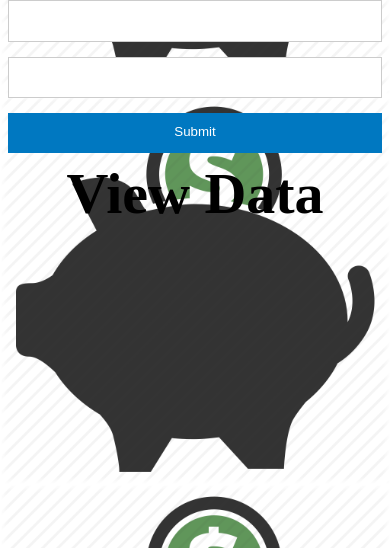
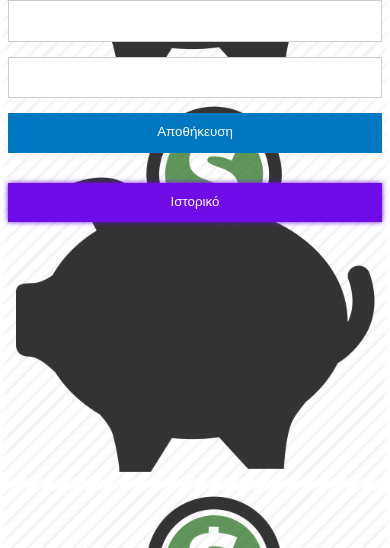
Before and after one commit to isofianos/lethiotakis, a plain HTML site: page www/index.html in a window 390 px wide. Shown: the part 296-844 px from the top of the page. Drawn offline with Linux system fonts and the light colour scheme; some packages are replaced by stand-ins of ours.

Commit message:
changes in UI

```diff
--- a/www/css/form.css
+++ b/www/css/form.css
@@ -54,9 +54,16 @@
     border: 1px solid #0078C1;
     text-align: center;
 }
+#details
+{
+    box-shadow: 0 0 5px #6F0CE8;
+    padding: 3%;
+    border: 1px solid #6F0CE8;
+    text-align: center;
+}
 
 .form-style-6 input[type="submit"],
-.form-style-6 input[type="button"]{
+.form-style-6 input[type="button"] {
     box-sizing: border-box;
     -webkit-box-sizing: border-box;
     -moz-box-sizing: border-box;
@@ -70,7 +77,25 @@
     color: #fff;
     text-align: center;
 }
+#details {
+    box-sizing: border-box;
+    -webkit-box-sizing: border-box;
+    -moz-box-sizing: border-box;
+    width: 100%;
+    padding: 3%;
+    background: #6F0CE8;
+    border-bottom: 2px solid #6F0CE8;
+    border-top-style: none;
+    border-right-style: none;
+    border-left-style: none;
+    color: #fff;
+    text-align: center;
+    background: #6F0CE8;
+}
 .form-style-6 input[type="submit"]:hover,
-.form-style-6 input[type="button"]:hover{
+.form-style-6 input[type="button"]:hover {
     background: #0078C1;
 }
+#details {
+    margin-top: 30px;
+}
--- a/www/css/index.css
+++ b/www/css/index.css
@@ -18,7 +18,7 @@
  */
  body {
   height: 100%;
-  background-image:linear-gradient(rgba(255,255,255, 0.94), rgba(255,255,255, 0.94)), url('../img/money-box.png');
+  background-image:linear-gradient(rgba(255,255,255, 0.70), rgba(255,255,255, 0.70)), url('../img/money-box.png');
   background-repeat: none;
   -webkit-background-size: cover;
   -moz-background-size: cover;
--- a/www/index.html
+++ b/www/index.html
@@ -29,17 +29,17 @@
     <link rel="stylesheet" type="text/css" href="css/index.css" />
     <link rel="stylesheet" type="text/css" href="css/pikaday.css" />
     <link rel="stylesheet" type="text/css" href="css/form.css" />
-    <title>Hello World</title>
+    <title>Ταμείο</title>
   </head>
   <body>
     <div class="form-style-6">
-    <h1>Form</h1>
+    <h1>Ταμείο</h1>
       <input type="text" name="field1" id="datepicker" />
       <input type="number" name="out" id="out" step="0.001"/>
       <input type="number" name="in" id="in" step="0.001"/>
-      <input type="submit" value="Submit" id="button"/>
+      <input type="submit" value="Αποθήκευση" id="button"/>
     </div>
-    <h1 id="details">View Data</h1>
+    <input type="submit" value="Ιστορικό" id="details"/>
     <script type="text/javascript" src="cordova.js"></script>
     <script type="text/javascript" src="js/index.js"></script>
     <script type="text/javascript">
@@ -50,8 +50,6 @@
     <script>
 
       var money = [];
-      //each time opens the app resets
-      localStorage.setItem('money', JSON.stringify(money));
 
       moment.locale('gr');
       var picker = new Pikaday({
@@ -69,6 +67,8 @@
           out: document.getElementById('out').value,
           in: document.getElementById('in').value
         };
+        var array = localStorage.getItem('money');
+        money = JSON.parse(array);
         if(obj.out!='' && obj.in!=''){
           money.push(obj);
           localStorage.setItem('money', JSON.stringify(money));
```
Also changed, not shown: www/details.html (+14 -7 lines), www/img/trash.png (added).
